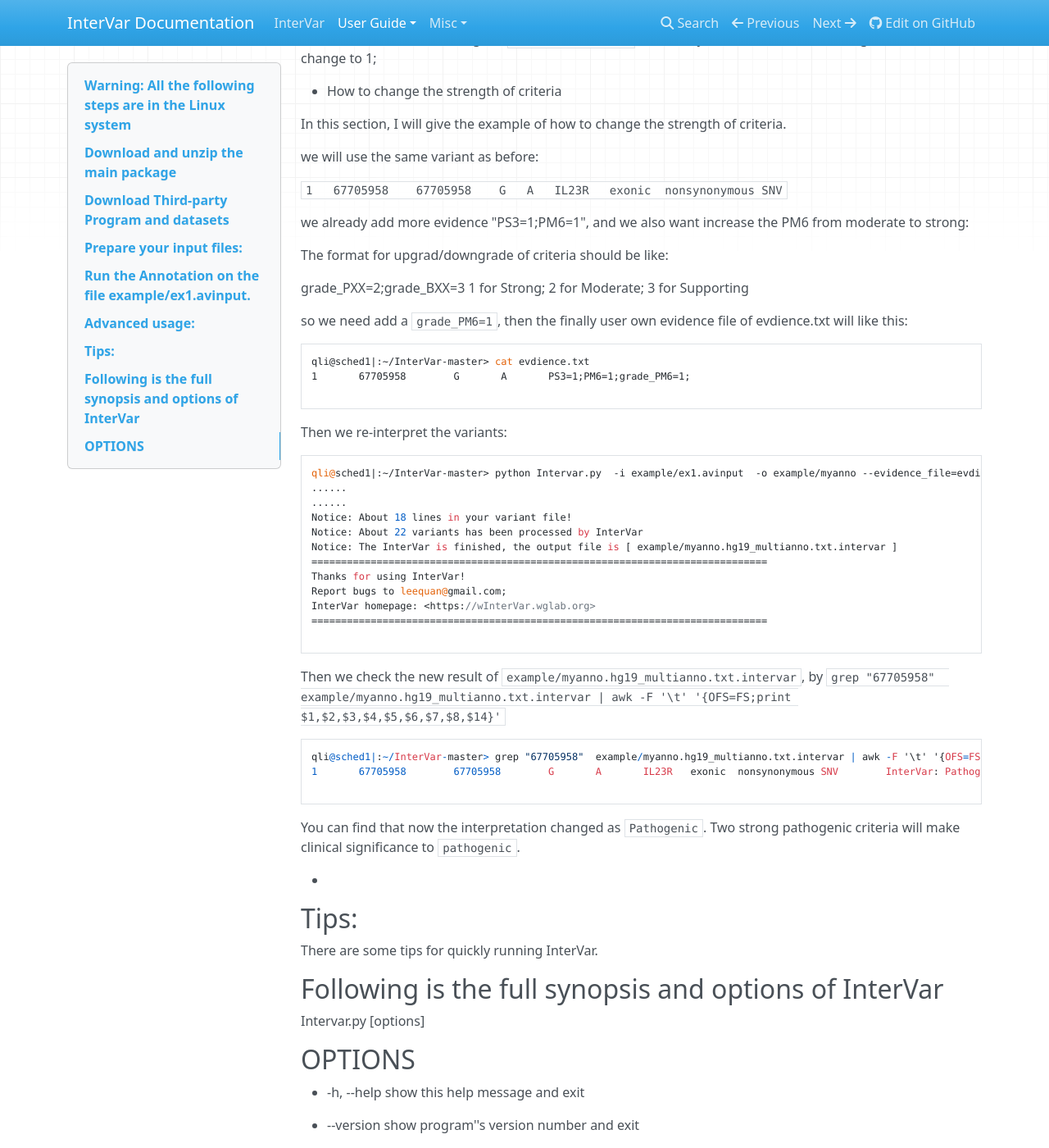
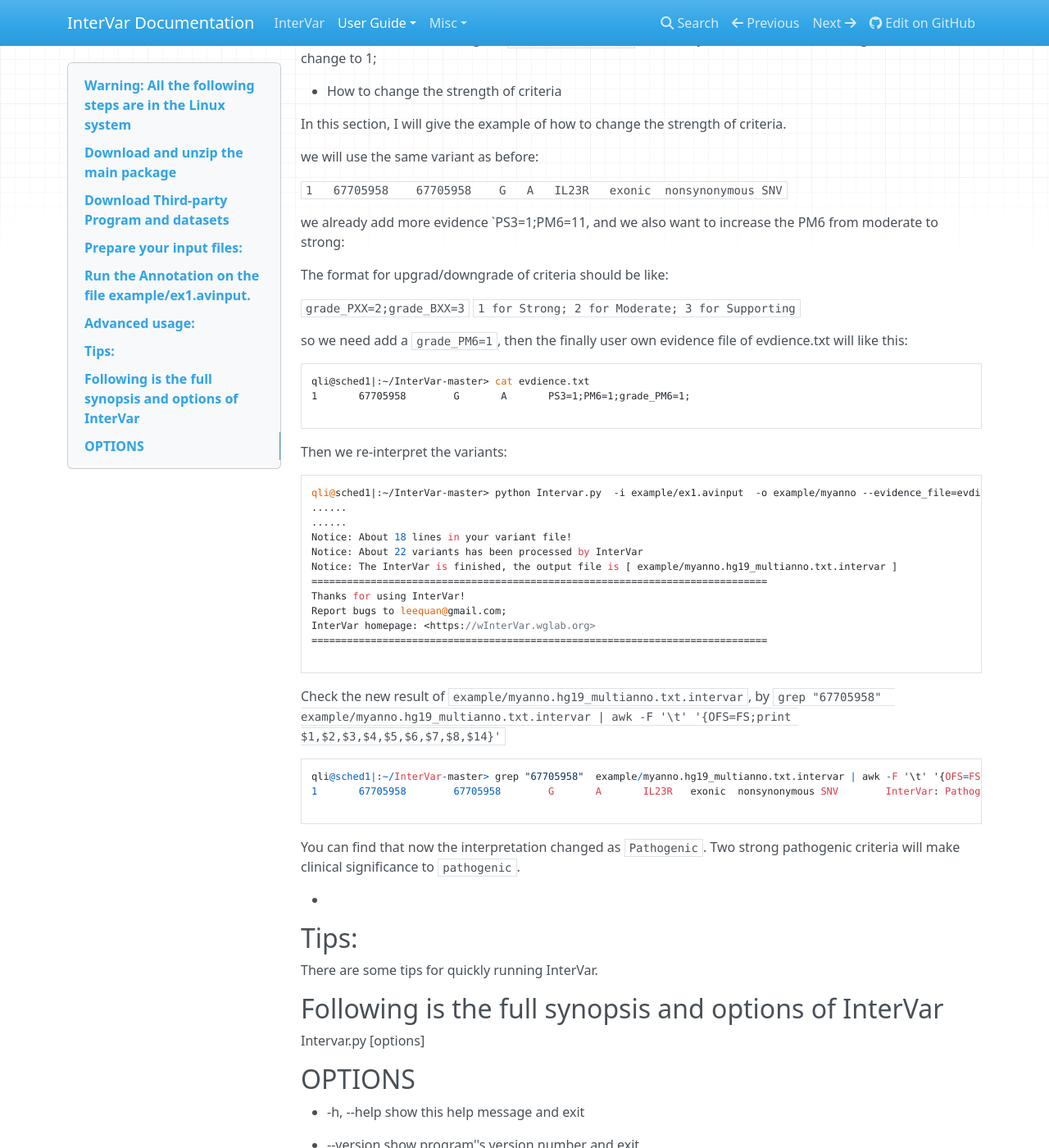
Before and after one commit to WGLab/InterVar, an MkDocs documentation site: the page built from docs/user-guide/manual.md, in a window 1280 px wide and 1400 px high, scrolled down 9572 px. Shown: the whole window at 82% size. Built offline with MkDocs 1.6.1, drawn with Linux system fonts in a browser that asks for light colours; nearby versions of some CDN libraries; old or Windows-style settings are respelled for this version of MkDocs.

Commit message:
update doc

````diff
--- a/docs/user-guide/manual.md
+++ b/docs/user-guide/manual.md
@@ -501,11 +501,11 @@
 
 `1   67705958    67705958    G   A   IL23R   exonic  nonsynonymous SNV`
 
-we already add more evidence "PS3=1;PM6=1", and we also want increase the PM6 from moderate to strong:
+we already add more evidence `PS3=1;PM6=11, and we also want to increase the PM6 from moderate to strong:
 
 The format for upgrad/downgrade of criteria should be like:
 
-grade_PXX=2;grade_BXX=3           1 for Strong; 2 for Moderate; 3 for Supporting
+`grade_PXX=2;grade_BXX=3`           `1 for Strong; 2 for Moderate; 3 for Supporting`
 
 so we need add a `grade_PM6=1`, then the finally user own evidence file of evdience.txt will like this:
 
@@ -532,7 +532,7 @@
 
 ```
 
-Then we check the new result of `example/myanno.hg19_multianno.txt.intervar`, by `grep "67705958"  example/myanno.hg19_multianno.txt.intervar | awk -F '\t' '{OFS=FS;print $1,$2,$3,$4,$5,$6,$7,$8,$14}'`
+Check the new result of `example/myanno.hg19_multianno.txt.intervar`, by `grep "67705958"  example/myanno.hg19_multianno.txt.intervar | awk -F '\t' '{OFS=FS;print $1,$2,$3,$4,$5,$6,$7,$8,$14}'`
 
 ```
 qli@sched1|:~/InterVar-master> grep "67705958"  example/myanno.hg19_multianno.txt.intervar | awk -F '\t' '{OFS=FS;print $1,$2,$3,$4,$5,$6,$7,$8,$14}'
````
